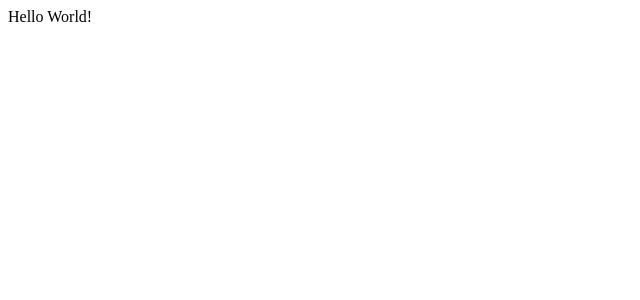
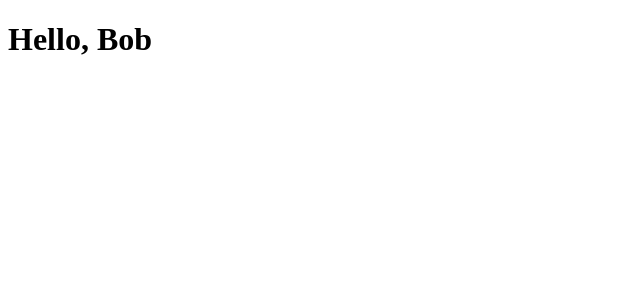
Before and after one commit to ImsirovicAjdin/react-from-scratch-101-simplest, a JavaScript app: page / in a window 1280 px wide. Shown: the top 300 px of the page, without its empty margins (0-640 px from the left). Built offline with nearby package versions, Linux system fonts and the light colour scheme.

Commit message:
Complete 4-1-3-04-passing-props-ungraded-lab-solution

```diff
--- a/public/index.html
+++ b/public/index.html
@@ -24,7 +24,7 @@
       work correctly both with client-side routing and a non-root public URL.
       Learn how to configure a non-root public URL by running `npm run build`.
     -->
-    <title>React From Scratch, Simplest 101</title>
+    <title>4-1-3-04-passing-props-ungraded-lab-SOLUTION</title>
   </head>
   <body>
     <noscript>You need to enable JavaScript to run this app.</noscript>
--- a/src/App.js
+++ b/src/App.js
@@ -1,7 +1,9 @@
+import Heading from "./Heading";
+
 function App() {
   return (
     <div className="App">
-      Hello World!
+      <Heading firstName="Bob" />
     </div>
   );
 }
--- /dev/null
+++ b/src/Heading.js
@@ -0,0 +1,7 @@
+function Heading(props) {
+    return (
+        <h1>Hello, {props.firstName}</h1>
+    )
+}
+
+export default Heading;
```
